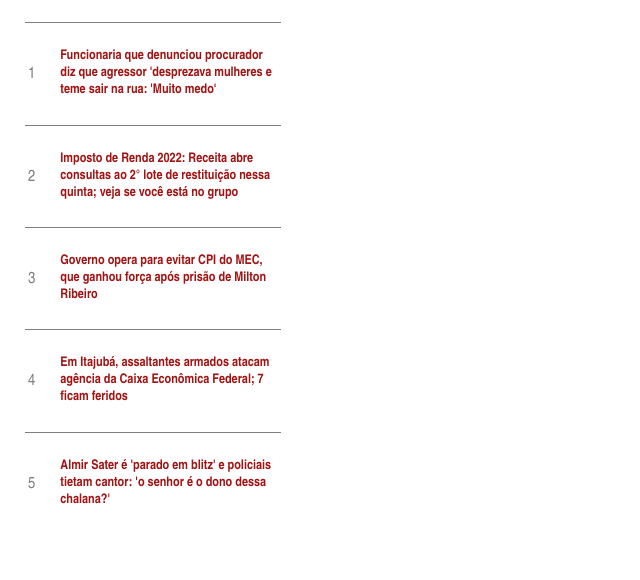
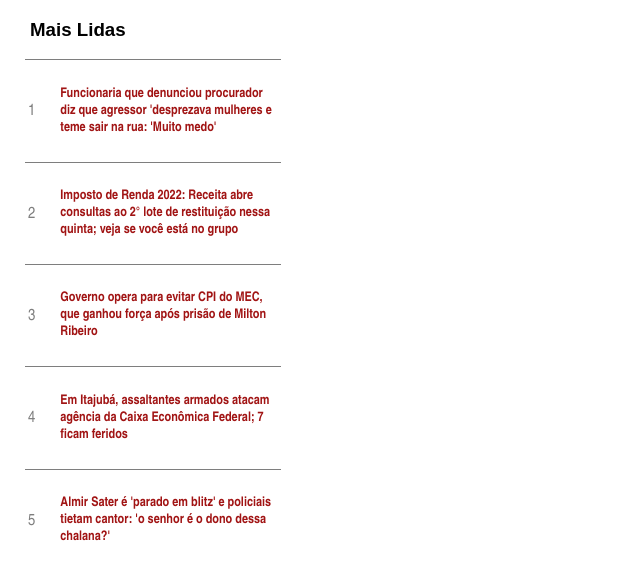
Before and after one commit to pResende7/Quest3, a React (Vite) app: page / in a window 1280 px wide. Shown: the top 580 px of the page, without its empty margins (0-640 px from the left). Built offline with nearby package versions, Linux system fonts and the light colour scheme.

Commit message:
Estilização e finalização no título.

```diff
--- a/src/App.jsx
+++ b/src/App.jsx
@@ -3,9 +3,9 @@ import Container from "./Container";
 
 function App(){
 
-	const cabecalho = [
+	const titulo = [
 		{
-			Titulo: "Mais Lidas",
+			titulo: "Mais Lidas",
 		},
 	];
 
@@ -35,9 +35,9 @@ function App(){
 	return(
 		<div>
 			{
-				cabecalho.map((cons) => {
+				titulo.map((cons) => {
 					return <Titulo
-							titulo={cons.cabecalho}
+							titulo={cons.titulo}
 						/>;
 				})
 			}
--- a/src/Titulo.css
+++ b/src/Titulo.css
@@ -0,0 +1,5 @@
+.titulo{
+    font-family: Arial;
+    margin-left: 30px;
+    justify-self: start;
+    }
--- a/src/Titulo.jsx
+++ b/src/Titulo.jsx
@@ -1,9 +1,9 @@
 import "./Titulo.css";
 
-function Titulo({cabecalho}){
+function Titulo({titulo}){
 
 	return(
-        <h5 className="titulo">{cabecalho}</h5>
+        <h3 className="titulo">{titulo}</h3>
 	);
 }
 
```
